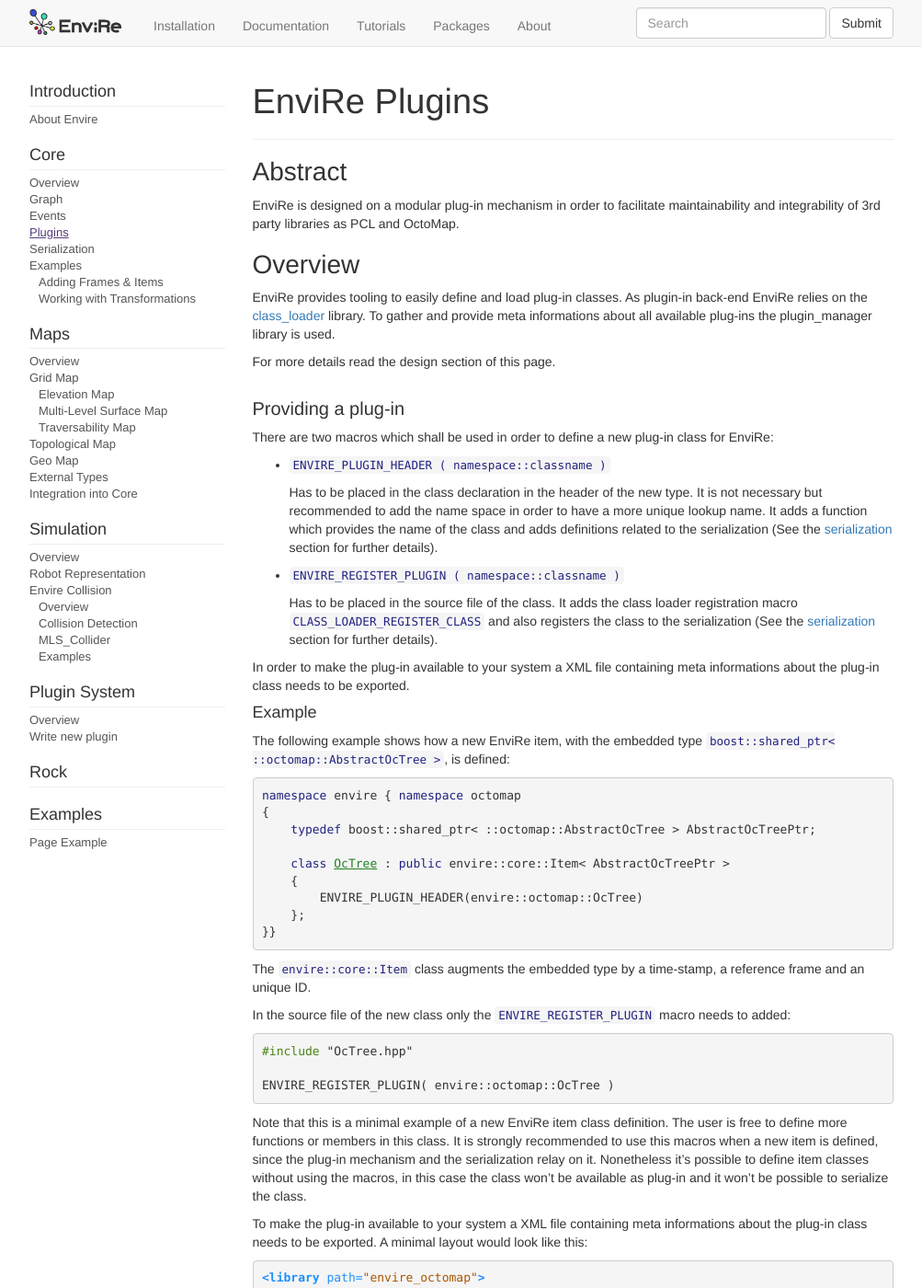
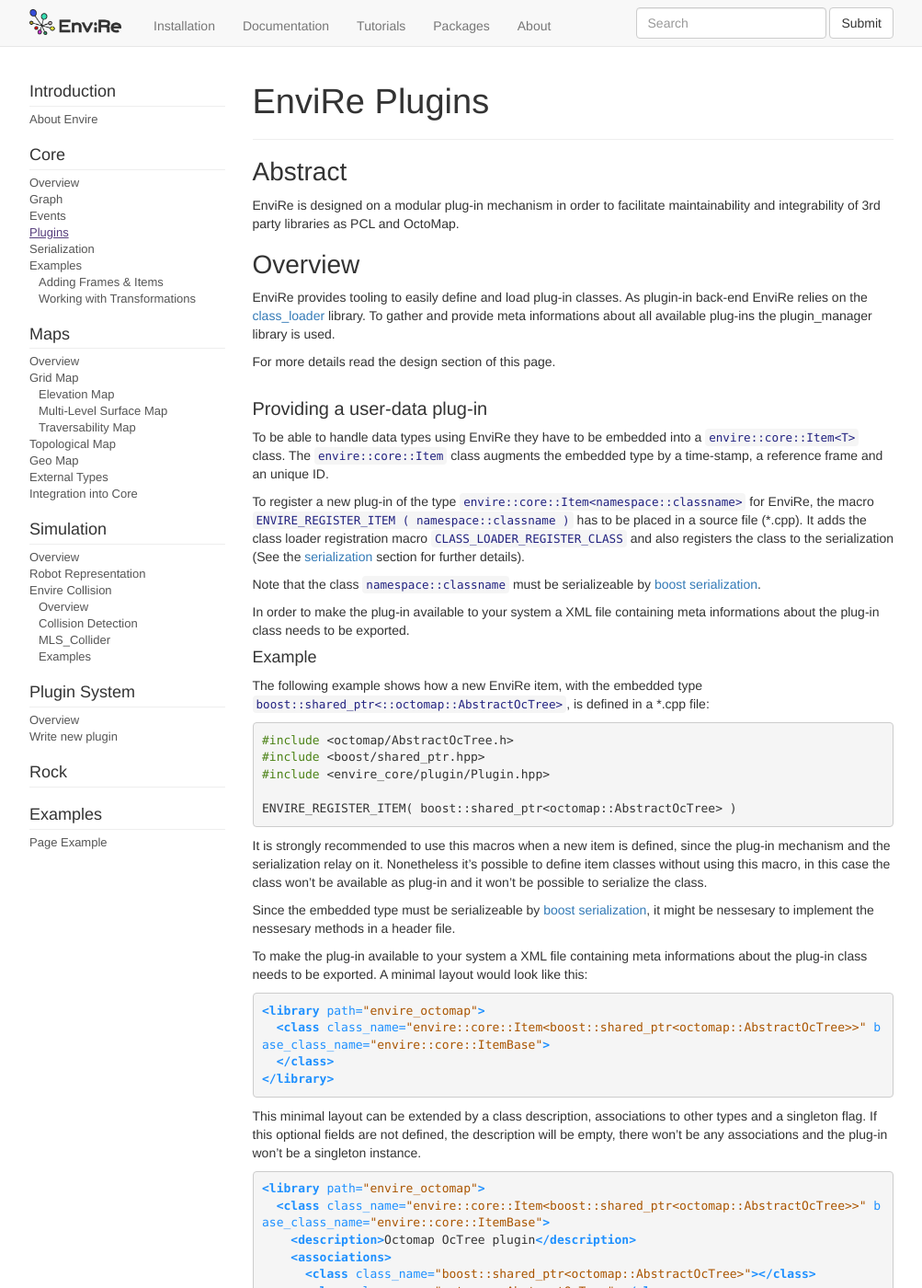
Before and after one commit to envire/envire.github.io, a Jekyll site: the page built from docs/core_plugins.md, in a window 1280 px wide and 1400 px high. Shown: the whole window at 92% size, without its empty margins (138-1141 px from the left). Built offline with Jekyll 4.4.1, drawn with Linux system fonts in a browser that asks for light colours; nearby versions of some CDN libraries; some of the changed text lies outside the part shown.

Commit message:
adapt plugin export documentation to the revised export mechanism

````diff
--- a/docs/core_plugins.md
+++ b/docs/core_plugins.md
@@ -17,64 +17,41 @@ informations about all available plug-ins the plugin_manager library is used.
 
 For more details read the design section of this page.
 
-### Providing a plug-in
+### Providing a user-data plug-in
 
-There are two macros which shall be used in order to define a new plug-in class for EnviRe:
+To be able to handle data types using EnviRe they have to be embedded into a ``envire::core::Item<T>`` class.
+The ``envire::core::Item`` class augments the embedded type by a time-stamp, a reference frame and an unique ID.
 
-- ``ENVIRE_PLUGIN_HEADER ( namespace::classname )``
+To register a new plug-in of the type ``envire::core::Item<namespace::classname>`` for EnviRe, the macro
+``ENVIRE_REGISTER_ITEM ( namespace::classname )`` has to be placed in a source file (*.cpp).
+It adds the class loader registration macro ``CLASS_LOADER_REGISTER_CLASS`` and also registers the
+class to the serialization (See the [serialization]({{site.baseurl}}/docs/core_serialization.html) section for further details).
 
-  Has to be placed in the class declaration in the header of the new type. It is not necessary
-  but recommended to add the name space in order to have a more unique lookup name.
-  It adds a function which provides the name of the class and adds definitions related to the
-  serialization
-  (See the [serialization]({{site.baseurl}}/docs/core_serialization.html) section for further details).
-
-- ``ENVIRE_REGISTER_PLUGIN ( namespace::classname )``
-
-  Has to be placed in the source file of the class.
-  It adds the class loader registration macro ``CLASS_LOADER_REGISTER_CLASS`` and also registers the
-  class to the serialization
-  (See the [serialization]({{site.baseurl}}/docs/core_serialization.html) section for further details).
-
+Note that the class ``namespace::classname`` must be serializeable by [boost serialization](http://www.boost.org/libs/serialization/doc/).
 
 In order to make the plug-in available to your system a XML file containing meta informations about the
 plug-in class needs to be exported.
 
-
-
 #### Example
 
 The following example shows how a new EnviRe item, with the embedded type
-``boost::shared_ptr< ::octomap::AbstractOcTree >``, is defined:
+``boost::shared_ptr<::octomap::AbstractOcTree>``, is defined in a *.cpp file:
 
 ```cpp
-namespace envire { namespace octomap
-{
-    typedef boost::shared_ptr< ::octomap::AbstractOcTree > AbstractOcTreePtr;
+#include <octomap/AbstractOcTree.h>
+#include <boost/shared_ptr.hpp>
+#include <envire_core/plugin/Plugin.hpp>
 
-    class OcTree : public envire::core::Item< AbstractOcTreePtr >
-    {
-        ENVIRE_PLUGIN_HEADER(envire::octomap::OcTree)
-    };
-}}
-```
-The ``envire::core::Item`` class augments the embedded type by a time-stamp,
-a reference frame and an unique ID.
-
-In the source file of the new class only the ``ENVIRE_REGISTER_PLUGIN`` macro needs to added:
-
-```cpp
-#include "OcTree.hpp"
-
-ENVIRE_REGISTER_PLUGIN( envire::octomap::OcTree )
+ENVIRE_REGISTER_ITEM( boost::shared_ptr<octomap::AbstractOcTree> )
 ```
 
-Note that this is a minimal example of a new EnviRe item class definition. The user is
-free to define more functions or members in this class.
 It is strongly recommended to use this macros when a new item is defined, since the plug-in
 mechanism and the serialization relay on it. Nonetheless it's
-possible to define item classes without using the macros, in this case the class won't
+possible to define item classes without using this macro, in this case the class won't
 be available as plug-in and it won't be possible to serialize the class.
+
+Since the embedded type must be serializeable by [boost serialization](http://www.boost.org/libs/serialization/doc/),
+it might be nessesary to implement the nessesary methods in a header file.
 
 
 To make the plug-in available to your system a XML file containing meta informations
@@ -83,7 +60,7 @@ A minimal layout would look like this:
 
 ```xml
 <library path="envire_octomap">
-  <class class_name="envire::octomap::OcTree" base_class_name="envire::core::ItemBase">
+  <class class_name="envire::core::Item<boost::shared_ptr<octomap::AbstractOcTree>>" base_class_name="envire::core::ItemBase">
   </class>
 </library>
 ```
@@ -95,9 +72,10 @@ a singleton instance.
 
 ```xml
 <library path="envire_octomap">
-  <class class_name="envire::octomap::OcTree" base_class_name="envire::core::ItemBase">
+  <class class_name="envire::core::Item<boost::shared_ptr<octomap::AbstractOcTree>>" base_class_name="envire::core::ItemBase">
     <description>Octomap OcTree plugin</description>
     <associations>
+      <class class_name="boost::shared_ptr<octomap::AbstractOcTree>"></class>
       <class class_name="octomap::AbstractOcTree"></class>
       <class class_name="octomap::OcTree"></class>
     </associations>
@@ -137,10 +115,10 @@ In the following example the OcTree plug-in class is loaded as abstract ItemBase
 
 ```cpp
 envire::core::ClassLoader* loader = envire::core::ClassLoader::getInstance();
-if(loader->hasEnvireItem("envire::octomap::OcTree"))
+if(loader->hasEnvireItem("envire::core::Item<boost::shared_ptr<octomap::AbstractOcTree>>"))
 {
     ItemBase::Ptr item;
-    if (loader->createEnvireItem("envire::octomap::OcTree", item))
+    if (loader->createEnvireItem("envire::core::Item<boost::shared_ptr<octomap::AbstractOcTree>>", item))
     {
         // A new item has been successfully created
     }
@@ -150,21 +128,13 @@ if(loader->hasEnvireItem("envire::octomap::OcTree"))
 The plug-in class can be also directly casted:
 
 ```cpp
-envire::core::Item< AbstractOcTreePtr >::Ptr item;
-envire::core::ClassLoader::getInstance()->createEnvireItem< envire::core::Item< AbstractOcTreePtr > >("envire::octomap::OcTree", item);
+envire::core::Item<boost::shared_ptr<octomap::AbstractOcTree>>::Ptr item;
+envire::core::ClassLoader::getInstance()->createEnvireItem< envire::core::Item<boost::shared_ptr<octomap::AbstractOcTree>> >("envire::core::Item<boost::shared_ptr<octomap::AbstractOcTree>>", item);
 ```
 In this case at least the embedded type has to be known at compile time.
 
-When the actual class is known at compile time there is little benefit in using the plug-in
-mechanism, but it still can be done:
-
-```cpp
-envire::octomap::OcTree::Ptr item;
-envire::core::ClassLoader::getInstance()->createEnvireItem< envire::octomap::OcTree >("envire::octomap::OcTree", item);
-```
-
 Note that the name space informations not necessarily need to be provided.
-``createEnvireItem("OcTree", item)`` shall also return successfully if no other equally named
+``createEnvireItem("AbstractOcTree", item)`` shall also return successfully if no other equally named
 plug-in class is available.
 
 
````
